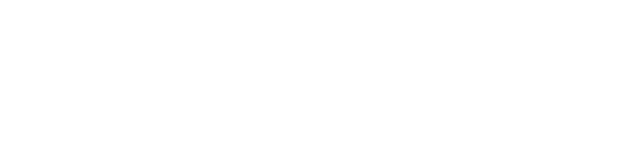
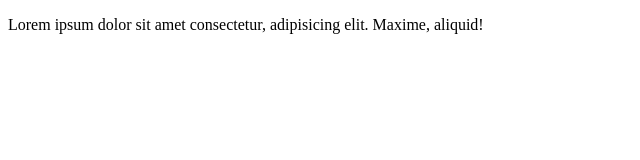
Before and after one commit to wellmindx23/primero-jala, a plain HTML site: page index.html in a window 1280 px wide. Shown: the whole page, without its empty margins (0-640 px from the left). Drawn offline with Linux system fonts and the light colour scheme.

Commit message:
Agregado DIV contenedor

```diff
--- a/index.html
+++ b/index.html
@@ -7,5 +7,12 @@
 </head>
 <body>
 
+    <!--PRIMER CAMBIO-->
+    <div class="container">
+        <div class="row">
+            <p>Lorem ipsum dolor sit amet consectetur, adipisicing elit. Maxime, aliquid!</p>
+        </div>
+    </div>
+
 </body>
 </html>
```
